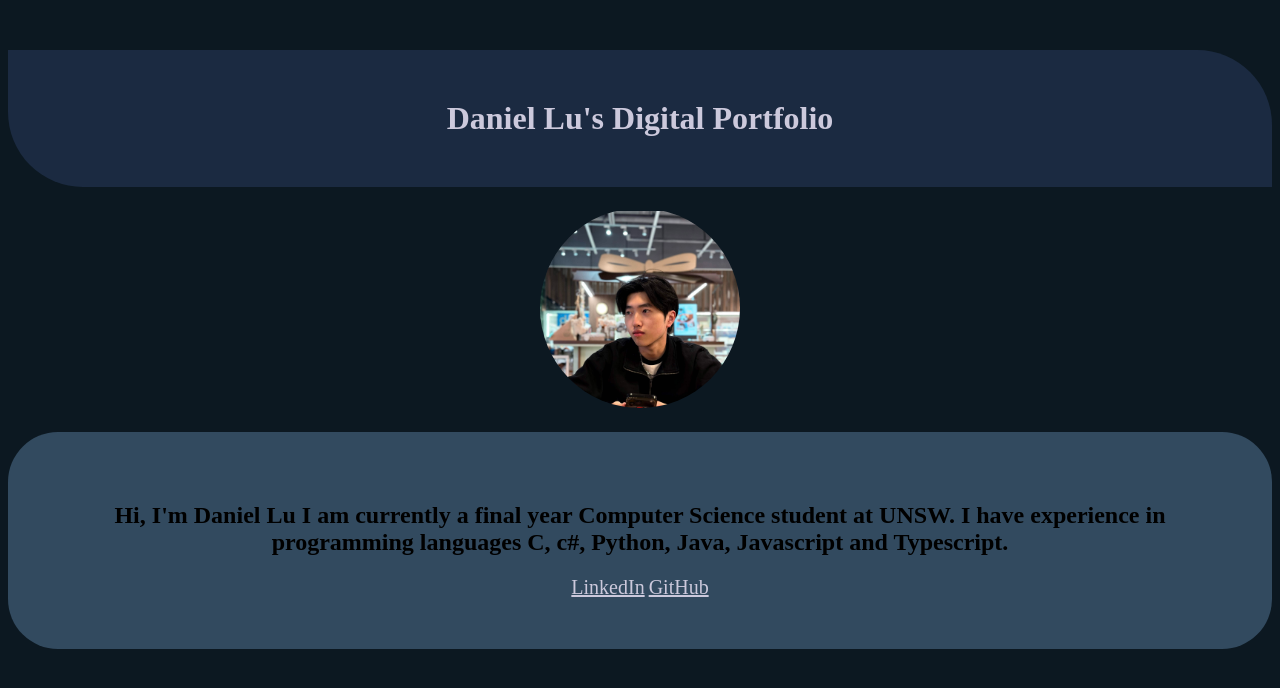
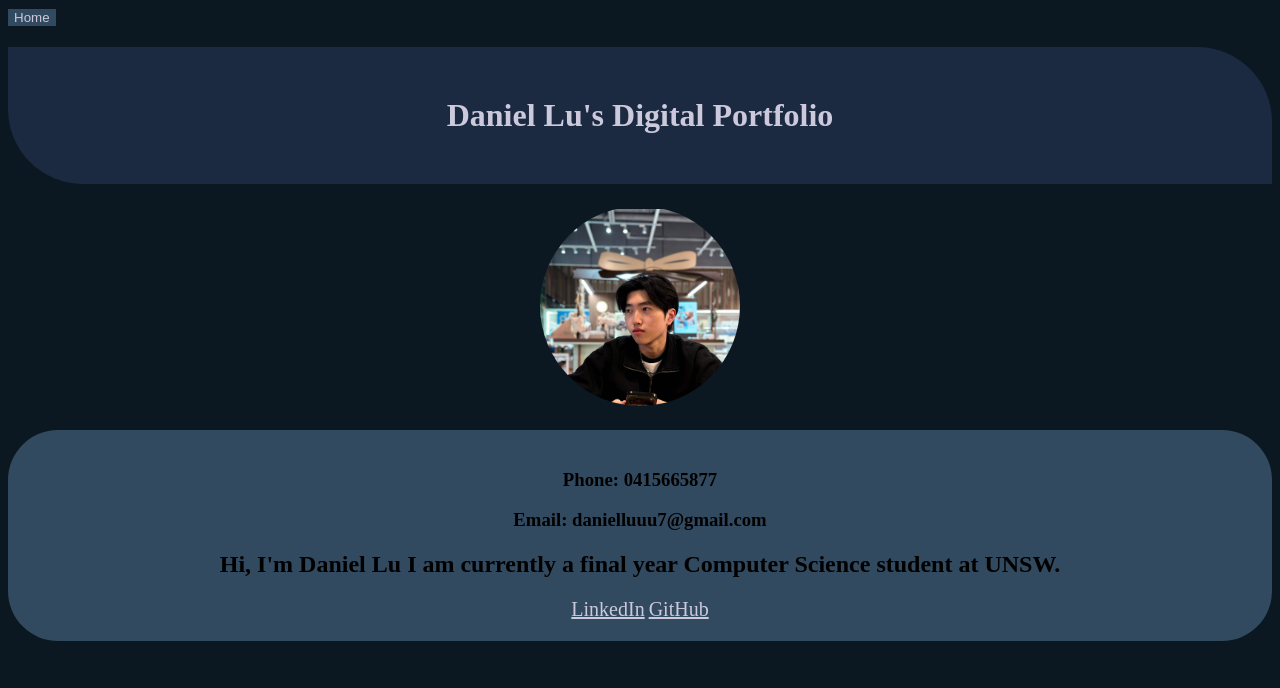
Before and after one commit to DanielLuuu/DanielLu_Digital_Portfolio, a plain HTML site: page index.html in a window 1280 px wide. Drawn offline with Linux system fonts and the light colour scheme.

Commit message:
added top bar and contact info

```diff
--- a/index.html
+++ b/index.html
@@ -7,13 +7,17 @@
     </head>
 
     <body>
+        <div id=""topBar>
+            <button class="topBar-button">Home</button>
+        </div>
         <h1 id="Title">Daniel Lu's Digital Portfolio</h1>
         <div id="Icon-container">
             <img id="Profile-icon" src="images/Profile-icon.jpg">
         </div>
         <div id="Introduction-container">
+            <h3 class="contactInfo"><strong>Phone: </strong>0415665877</h3>
+            <h3 class="contactInfo"><strong>Email: </strong>danielluuu7@gmail.com</h3>
             <h2 id="Introduction">Hi, I'm Daniel Lu I am currently a final year Computer Science student at UNSW.
-                I have experience in programming languages C, c#, Python, Java, Javascript and Typescript.
             </h2>
             <a class="link" href="https://www.linkedin.com/in/daniel-lu-191783384">LinkedIn</a>
             <a class="link" href="https://github.com/DanielLuuu">GitHub</a>
--- a/style.css
+++ b/style.css
@@ -4,11 +4,11 @@ body{
 
 #Title{
     text-align: center;
-    margin-top: 50px;
     background-color: #1b2a41;
     color: #ccc9dc;
     padding: 50px 0 50px 0;
     border-radius: 0 75px 0 75px;
+    font-family:'Times New Roman', Times, serif;
 }
 
 #Icon-container{
@@ -24,11 +24,11 @@ body{
 }
 
 #Introduction-container{
+    margin-top: 20px;
     text-align: center;
-    margin-top: 20px;
     background-color: #324a5f;
     border-radius: 50px;
-    padding: 50px;
+    padding: 20px 0 20px 0;
 }
 
 .link{
@@ -39,3 +39,18 @@ body{
 #Introduction{
     text-align: center;
 }
+
+#contactInfo{
+    padding: 20px;
+}
+
+#topBar{
+    padding: 10px;
+    background-color: #324a5f;
+}
+
+.topBar-button{
+    background-color: #324a5f;
+    color:#ccc9dc;
+    border: none;
+}
```
